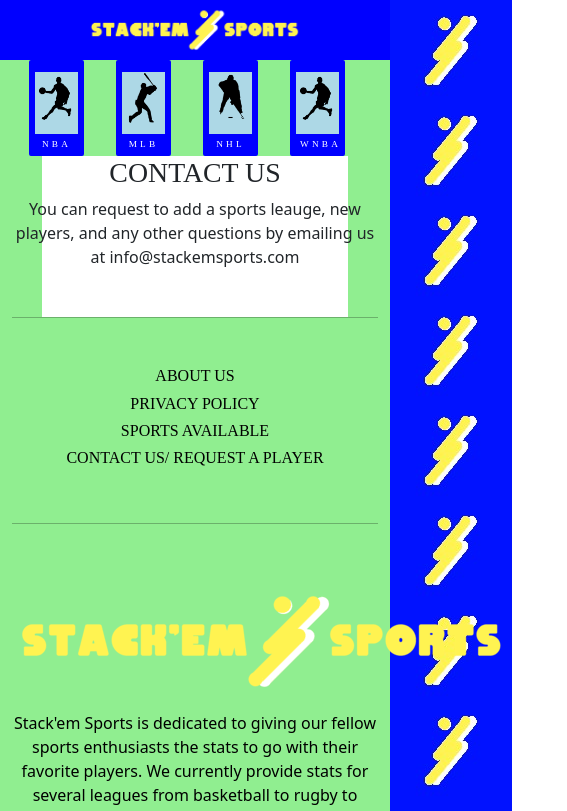
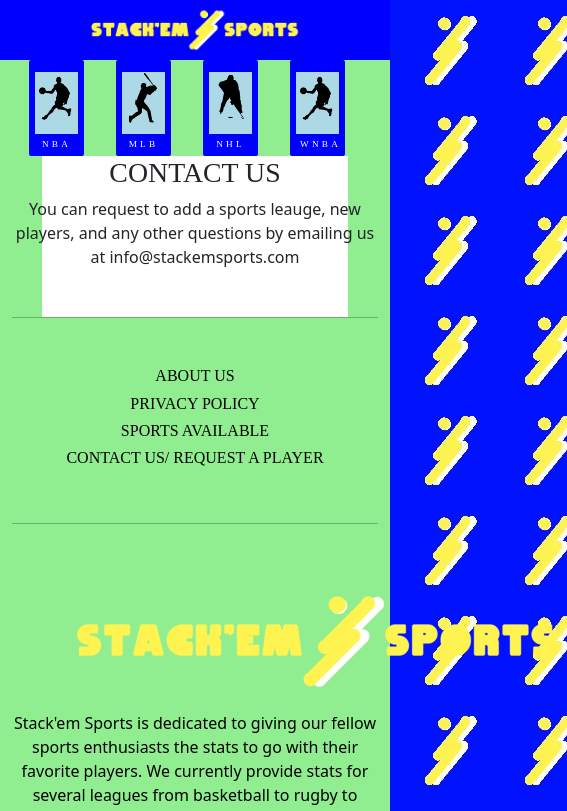
Before and after one commit to gitDeShaune/StackemSports, a React (Create React App) app in the folder client/: page /contact-us in a window 390 px wide. Shown: the top 811 px of the page, 567 px wide, since content can reach past the window. Built offline with nearby package versions, Linux system fonts and the light colour scheme; a web font is replaced by a local one.

Commit message:
footer logo scale for mobile no overflow

```diff
--- a/client/src/footer-style.css
+++ b/client/src/footer-style.css
@@ -69,9 +69,18 @@ footer .form-control {
 
 	border-width:0px;
 	background-color:lightgreen;
+	justify-content:center;
 
 }
 
 .logo-footer{
+	margin:auto;
+	width:70%;
+
+	//height:40%;
+}
+
+.logo-footer img{
+
 	object-fit:cover;
 }
```
